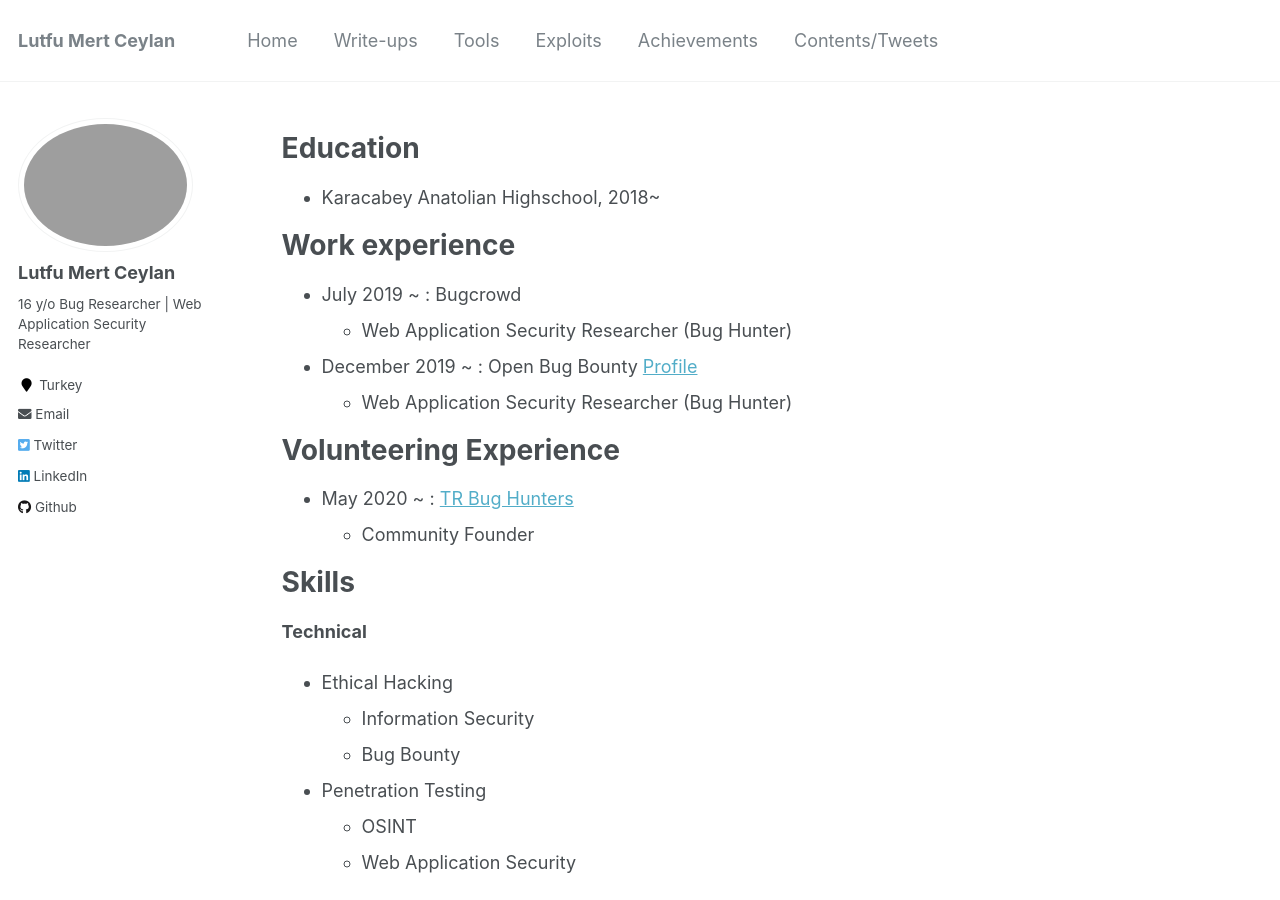
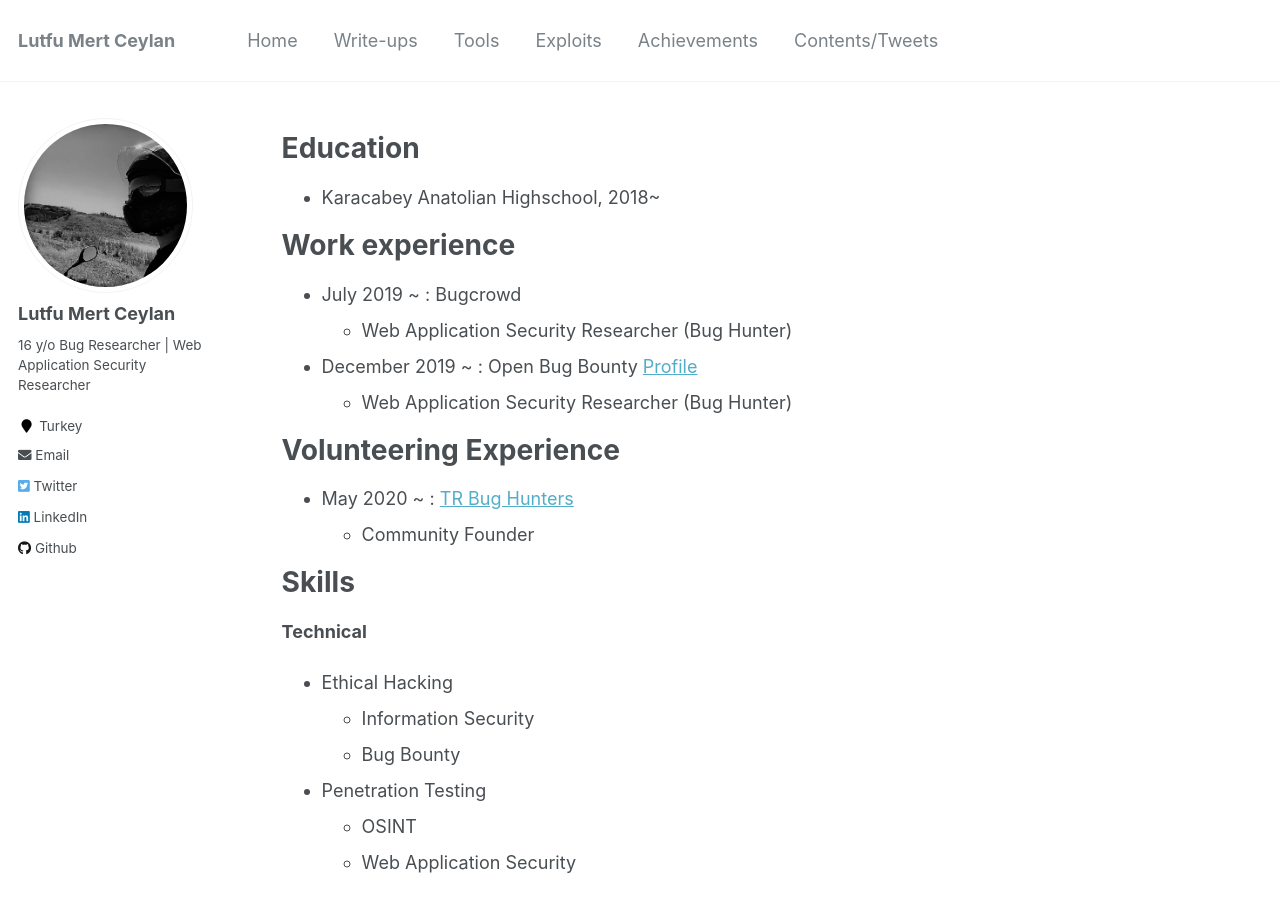
Before and after one commit to lutfumertceylan/mywebsite, a Jekyll site: the page built from _pages/cv.md, in a window 1280 px wide and 900 px high. Built offline with Jekyll 4.4.1, drawn with Linux system fonts in a browser that asks for light colours.

Commit message:
Update _config.yml

```diff
--- a/_config.yml
+++ b/_config.yml
@@ -81,7 +81,7 @@ analytics:
 # Site Author
 author:
   name             : "Lutfu Mert Ceylan"
-  avatar           : "pp001.jpeg"
+  avatar           : "pp002.jpeg"
   bio              : "16 y/o Bug Researcher | Web Application Security Researcher"
   location         : "Turkey"
   employer         :
```
